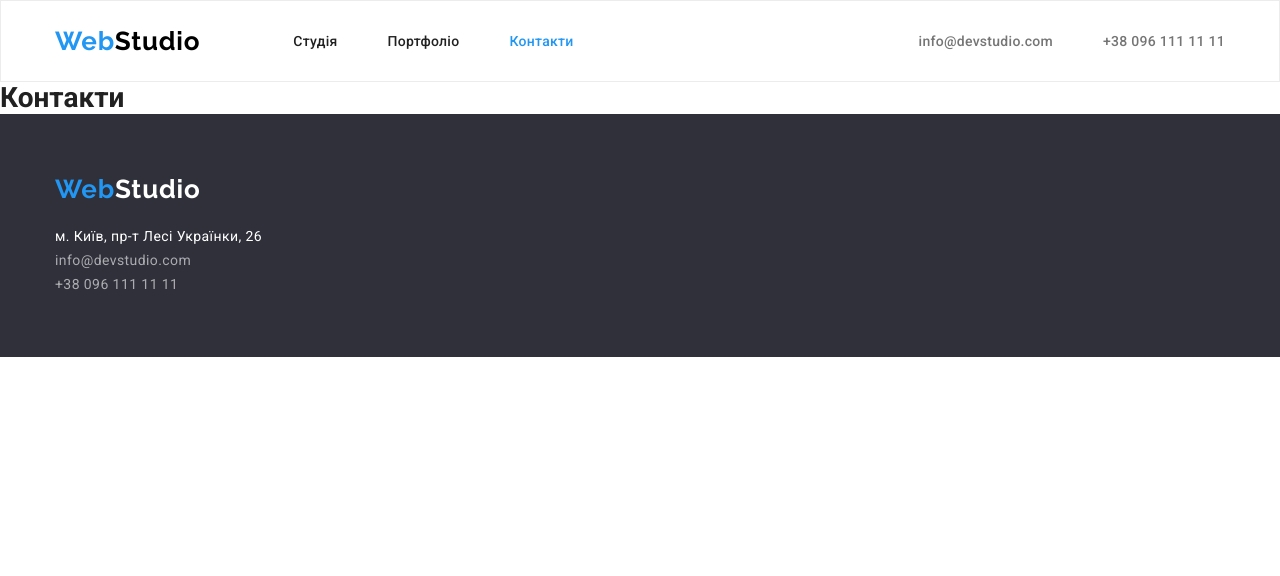
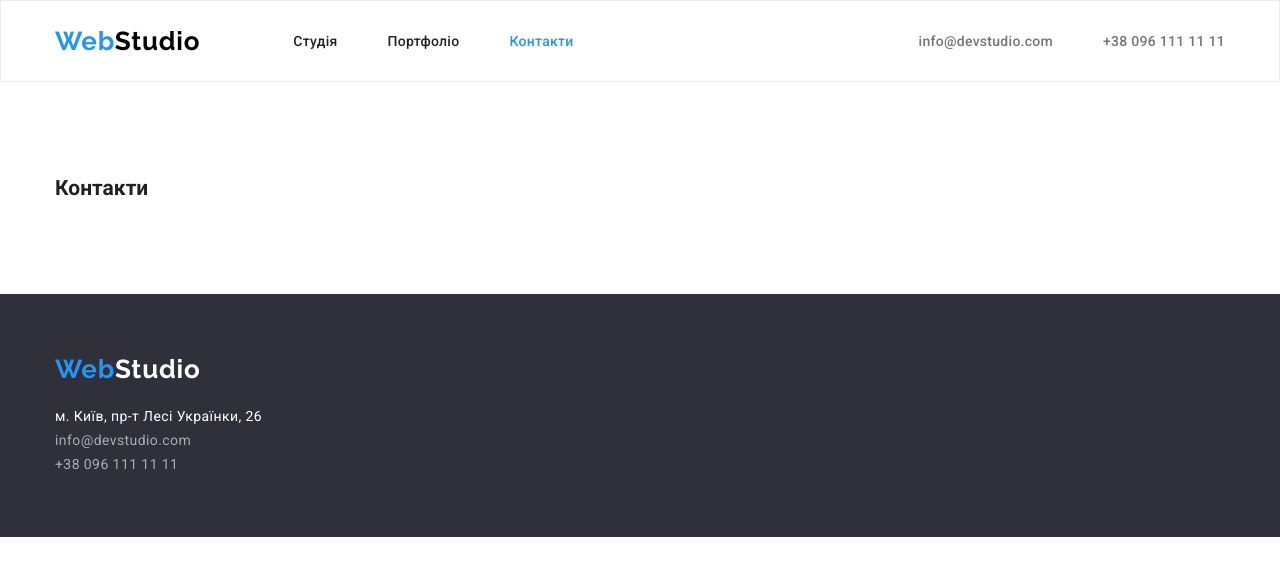
Before and after one commit to DworenDP/goit-markup-hw-03, a plain HTML site: page contacts.html in a window 1280 px wide. Drawn offline with nearby package versions, Linux system fonts and the light colour scheme.

Commit message:
edit contacts

```diff
--- a/contacts.html
+++ b/contacts.html
@@ -95,9 +95,10 @@
             </div>
         </header>
         <main>
-            <h1>Контакти</h1>
+            <section class="section">
+                <div class="container"><h1>Контакти</h1></div>
+            </section>
         </main>
-
         <!-- footer, address and contacts  -->
         <footer class="footer">
             <div class="container">
```
